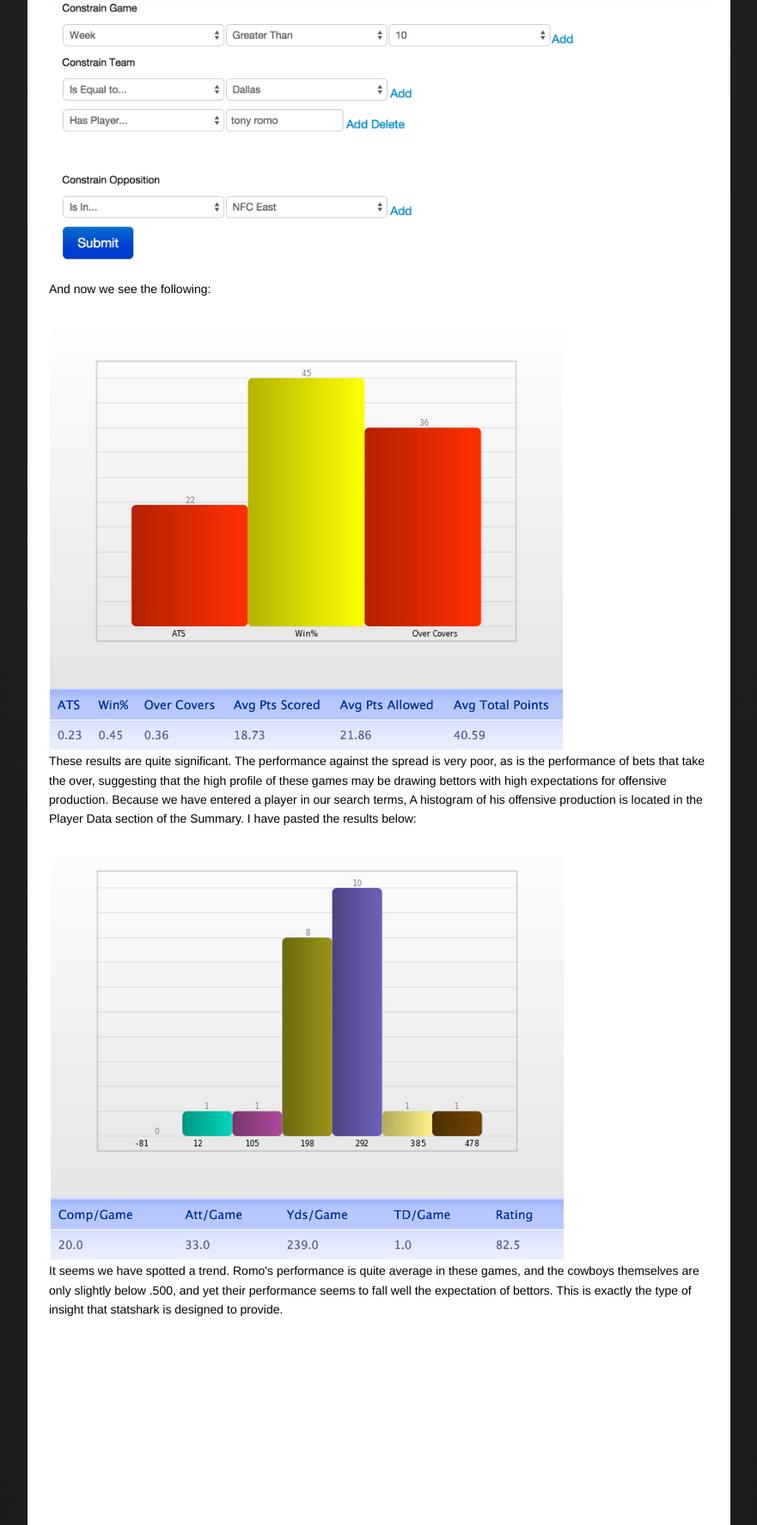
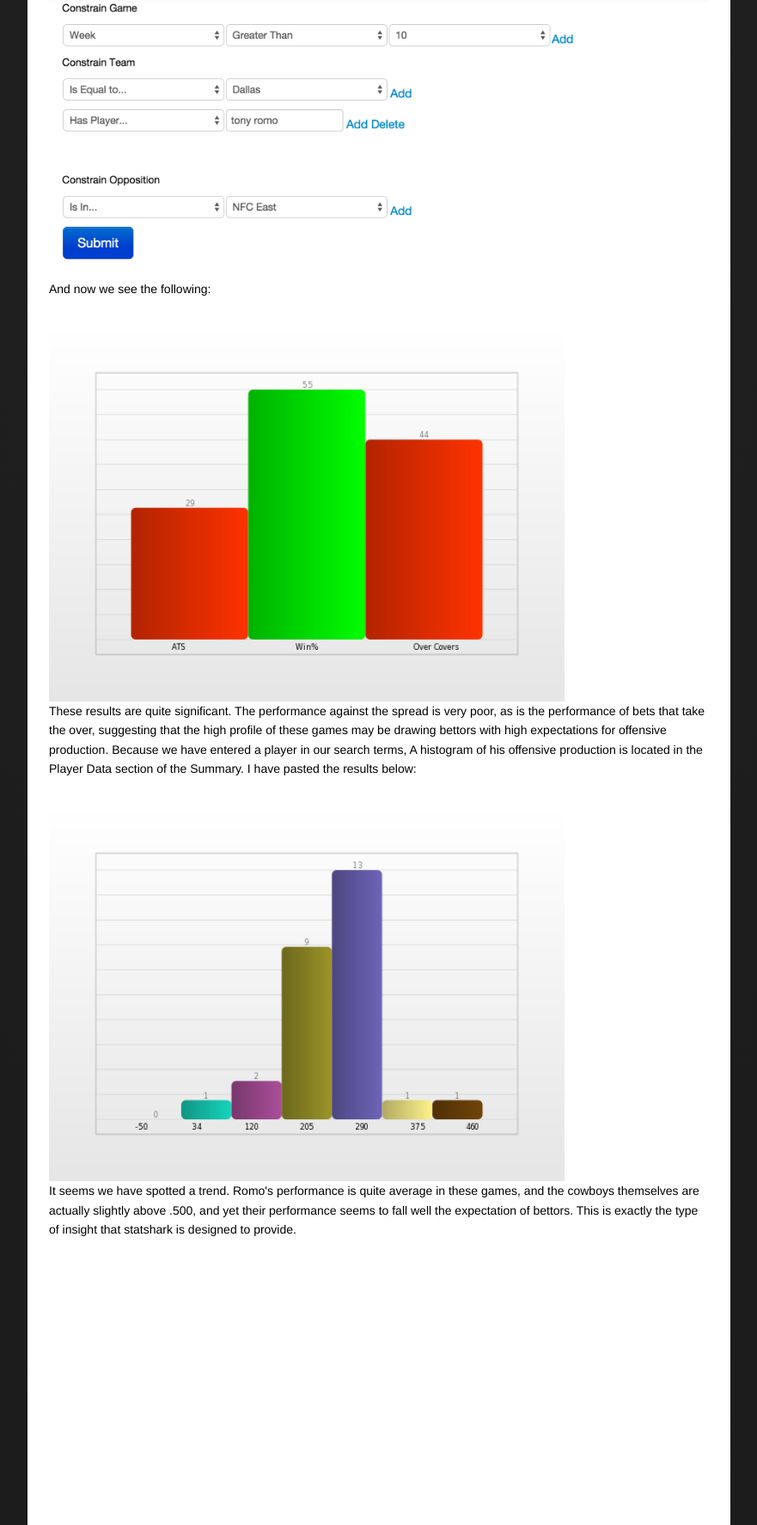
Before and after one commit to joshyg/statshark, a Django app: page /about/ in a window 1280 px wide. Shown: the part 1288-3062 px from the top of the page at 86% size, without its empty margins (288-1169 px from the left). Run offline with Django 3.2, Linux system fonts and the light colour scheme; parts of the project's set-up code (start-up, migrations or seed data) failed here and were passed over; some libraries are stand-ins or nearby versions.

Commit message:
updated about images/analysis.

```diff
--- a/templates/about.html
+++ b/templates/about.html
@@ -71,7 +71,7 @@
 <br>
 <img src="{{STATIC_URL}}example1_playersummary1.png" height=600 width=600>
 <br>
-<p>It seems we have spotted a trend.  Romo's performance is quite average in these games, and the cowboys themselves are only slightly below .500,
+<p>It seems we have spotted a trend.  Romo's performance is quite average in these games, and the cowboys themselves are actually slightly above .500,
 and yet their performance seems to fall well the expectation of bettors.  This is exactly the type of insight that statshark is designed to provide.</p>
 
 </div>
```
Also changed, not shown: images/example1_playersummary1.png, images/example1_summary2.png.
